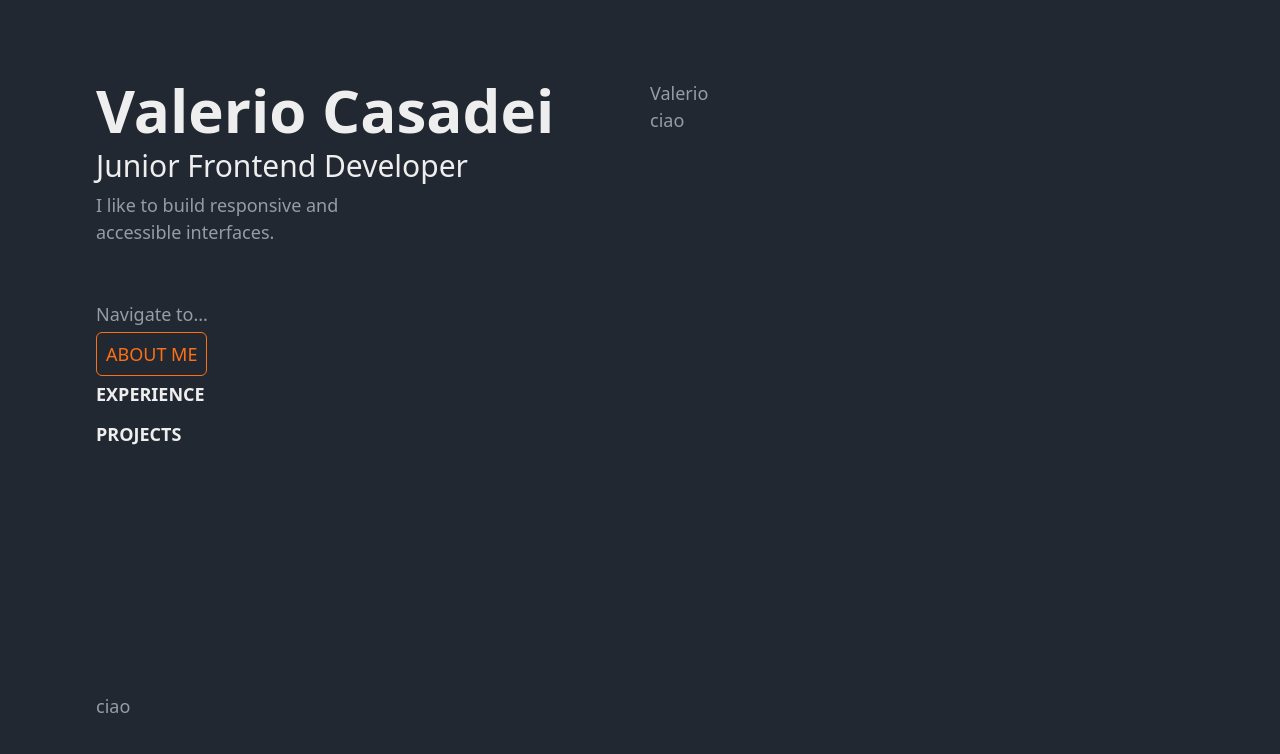
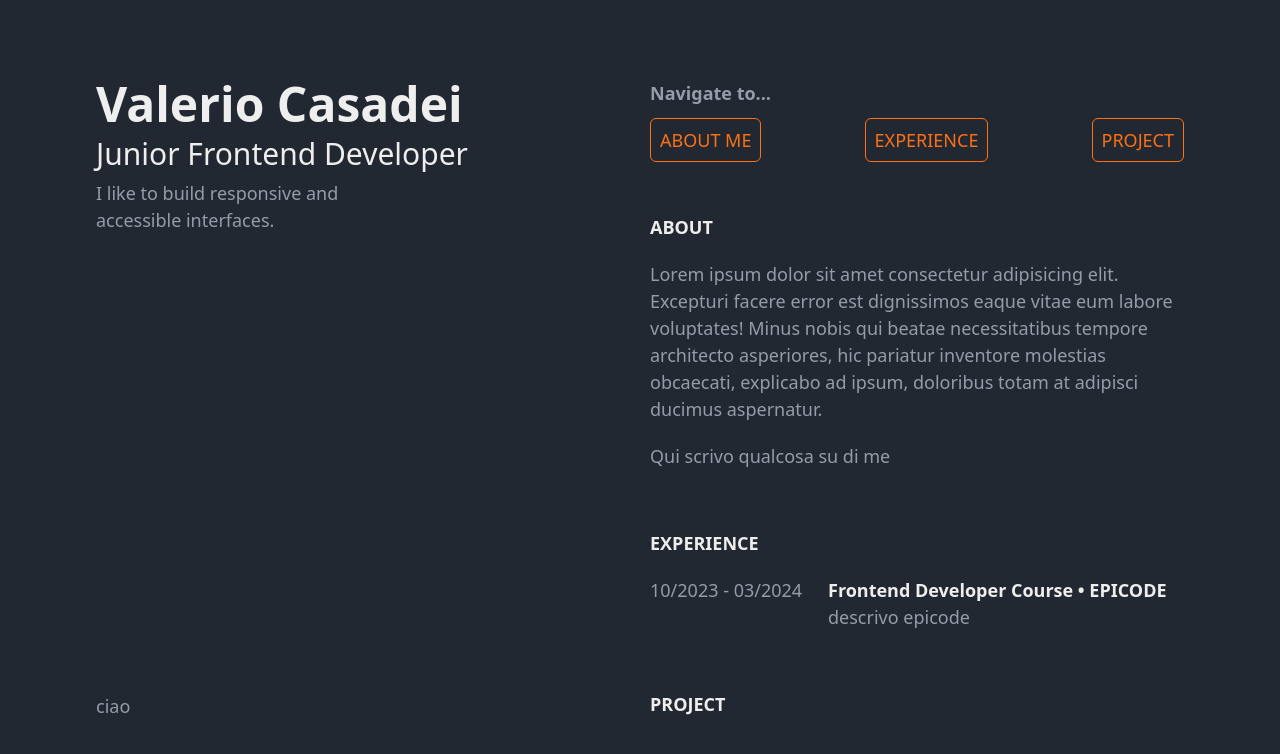
Before and after one commit to ValCas18/my-portfolio, a React (Vite) app: page / in a window 1280 px wide. Shown: the top 754 px of the page. Built offline with nearby package versions, Linux system fonts and the light colour scheme.

Commit message:
Sections

```diff
--- a/src/App.css
+++ b/src/App.css
@@ -1,4 +1,5 @@
 #root {
+	min-width: 375px;
 	min-height: 100vh;
 }
 
@@ -27,5 +28,7 @@
 }
 
 .navButton:hover {
-	box-shadow: #fd7014 0px 5px 15px;
+	box-shadow: #fd7014 0px 7px 29px 0px;
+	background-color: #fd7014;
+	color: #eeeeee;
 }
--- a/src/App.jsx
+++ b/src/App.jsx
@@ -4,45 +4,67 @@ function App() {
 	return (
 		<>
 			<div className="mx-auto min-h-screen max-w-screen-xl px-6 py-12 md:px-12 md:py-20 lg:px-24 lg:py-0">
-				<div className=" py-20 flex flex-row justify-center gap-5 h-[100vh]">
-					<div className="basis-1/2 flex flex-col justify-between">
+				<div className="py-0 md:py-20 flex flex-col md:flex-row justify-center gap-5 h-[100vh]">
+					<div className="basis-full md:basis-1/2 flex flex-col justify-between">
 						<div>
 							<div>
-								<h1 className="white text-6xl font-bold mb-2">Valerio Casadei</h1>
+								<h1 className="white text-5xl font-bold mb-2">Valerio Casadei</h1>
 								<h2 className="white text-3xl mb-2">Junior Frontend Developer</h2>
 								<p className="max-w-xs">I like to build responsive and accessible interfaces.</p>
-							</div>
-							<div className="mt-12 leading-10">
-								<span>Navigate to...</span>
-								<ul>
-									<li>
-										<a href="#section1" class="navButton">
-											ABOUT ME
-										</a>
-									</li>
-									<li>
-										<a href="#experience">
-											<span className="white font-bold">EXPERIENCE</span>
-										</a>
-									</li>
-									<li>
-										<a href="#projects">
-											<span className="white font-bold">PROJECTS</span>
-										</a>
-									</li>
-								</ul>
 							</div>
 						</div>
 						<div>
 							<p>ciao</p>
 						</div>
 					</div>
-					<div className="w-1/2">
+					<div className="basis-full md:basis-1/2">
 						<div>
-							<h1>Valerio</h1>
+							<span className="font-bold">Navigate to...</span>
+							<ul className="flex flex-row justify-between mt-5">
+								<li>
+									<a href="#about" className="navButton">
+										ABOUT ME
+									</a>
+								</li>
+								<li>
+									<a href="#experience" className="navButton">
+										EXPERIENCE
+									</a>
+								</li>
+								<li>
+									<a href="#project" className="navButton">
+										PROJECT
+									</a>
+								</li>
+							</ul>
 						</div>
-						<div>
-							<p>ciao</p>
+						<div id="about" className="mt-10">
+							<h3 className="font-bold white py-5">ABOUT</h3>
+							<p className="pb-5">
+								Lorem ipsum dolor sit amet consectetur adipisicing elit. Excepturi facere error est dignissimos eaque
+								vitae eum labore voluptates! Minus nobis qui beatae necessitatibus tempore architecto asperiores, hic
+								pariatur inventore molestias obcaecati, explicabo ad ipsum, doloribus totam at adipisci ducimus
+								aspernatur.
+							</p>
+							<p>Qui scrivo qualcosa su di me</p>
+						</div>
+						<div id="experience" className="mt-10">
+							<h3 className="font-bold white py-5">EXPERIENCE</h3>
+							<ol>
+								<li className="flex flex-row">
+									<div className="basis-full md:basis-4/12">
+										<p>10/2023 - 03/2024</p>
+									</div>
+									<div className="basis-full md:basis-8/12">
+										<h3 className="white font-bold">Frontend Developer Course • EPICODE</h3>
+										<p>descrivo epicode</p>
+									</div>
+								</li>
+								<li></li>
+							</ol>
+						</div>
+						<div id="#project" className="mt-10">
+							<h3 className="font-bold white py-5">PROJECT</h3>
 						</div>
 					</div>
 				</div>
```
